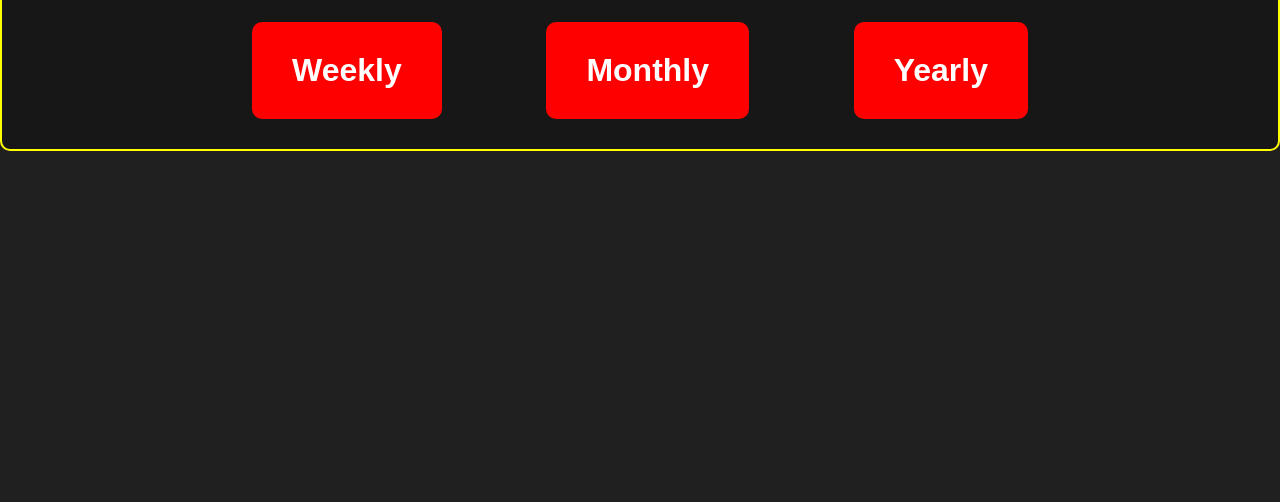
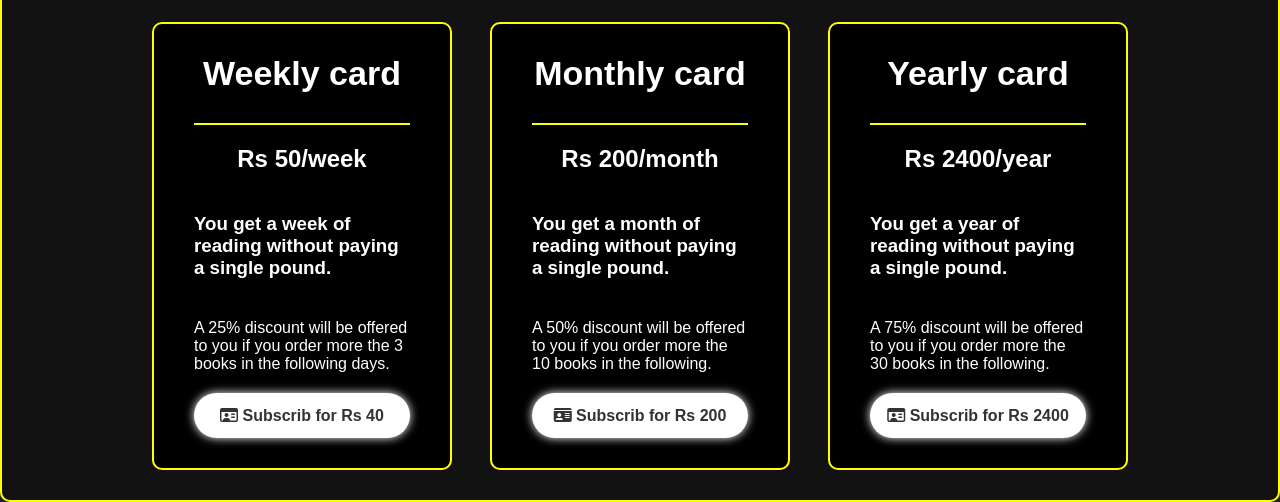
Before and after one commit to Saru-Jr/Starbuck, a plain HTML site: page siteteste/subscib/subscrib.html in a window 1280 px wide. Shown: the part 810-1312 px from the top of the page. Before the commit the page ends 961 px from the top, so only its background shows below. Drawn offline with Linux system fonts and the light colour scheme.

Commit message:
subscrib finish

```diff
--- a/siteteste/subscib/style.css
+++ b/siteteste/subscib/style.css
@@ -165,20 +165,57 @@ header {
 .sub-card {
     position: absolute;
     top: 100%;
-    background-color: rgba(0, 0, 0, 0.288);
+    background-color: rgba(0, 0, 0, 0.438);
     width: 100%;
     color: white;
     font-family: sans-serif;
     border-radius: 10px;
-    padding: 30px 250px;
+    padding: 30px 150px;
     border: 2px solid yellow;
     display: flex;
     justify-content: space-between;
     .container {
-        background: red;
+        transition: all 400ms ease;
+        border: 2px solid yellow;
+        background-color: black;
         border-radius: 10px;
         padding: 30px 40px;
+        width: 300px;
+        h1 {
+            text-align: center;
+            padding-bottom: 30px;
+            border-bottom: 2px solid yellow;
+            font-size: 34px;
+        }
+        h2 {
+            text-align: center;
+            font-weight: 800;
+            padding: 20px 0px;
+        }
+        h3 {
+            padding: 20px 0px;
+        }
+        p {
+            padding: 20px 0px;
+        }
+        .btn {
+            width: 100%;
+            height: 45px;
+            background: white;
+            border: none;
+            outline: none;
+            border-radius: 40px;
+            box-shadow: 0 0 10px white;
+            cursor: pointer;
+            font-size: 16px;
+            color: #333;
+            font-weight: 600;
+        }
     }
+}
+
+.sub-card .container:hover {
+    background-color: transparent;
 }
 
 .bg .background {
--- a/siteteste/subscib/subscrib.html
+++ b/siteteste/subscib/subscrib.html
@@ -37,13 +37,31 @@
     </div>
     <div class="sub-card">
         <div class="container">
-            <h1>Weekly</h1>
+            <h1>Weekly card</h1>
+            <div class="content">
+                <h2>Rs 50/week</h2>
+                <h3>You get a week of reading without paying a single pound.</h3>
+                <p>A 25% discount will be offered to you if you order more the 3 books in the following days.</p>
+                <button class="btn"><i class="far fa-id-card"></i> Subscrib for Rs 40</button>
+            </div>
         </div>
         <div class="container">
-            <h1>Monthly</h1>
+            <h1>Monthly card</h1>
+            <div class="content">
+                <h2>Rs 200/month</h2>
+                <h3>You get a month of reading without paying a single pound.</h3>
+                <p>A 50% discount will be offered to you if you order more the 10 books in the following.</p>
+                <button class="btn"><i class="fas fa-id-card"></i> Subscrib for Rs 200</button>
+            </div>
         </div>
         <div class="container">
-            <h1>Yearly</h1>
+            <h1>Yearly card</h1>
+            <div class="content">
+                <h2>Rs 2400/year</h2>
+                <h3>You get a year of reading without paying a single pound.</h3>
+                <p>A 75% discount will be offered to you if you order more the 30 books in the following.</p>
+                <button class="btn"><i class="far fa-id-card"></i> Subscrib for Rs 2400</button>
+            </div>
         </div>
     </div>
     <div class="bg">
```
